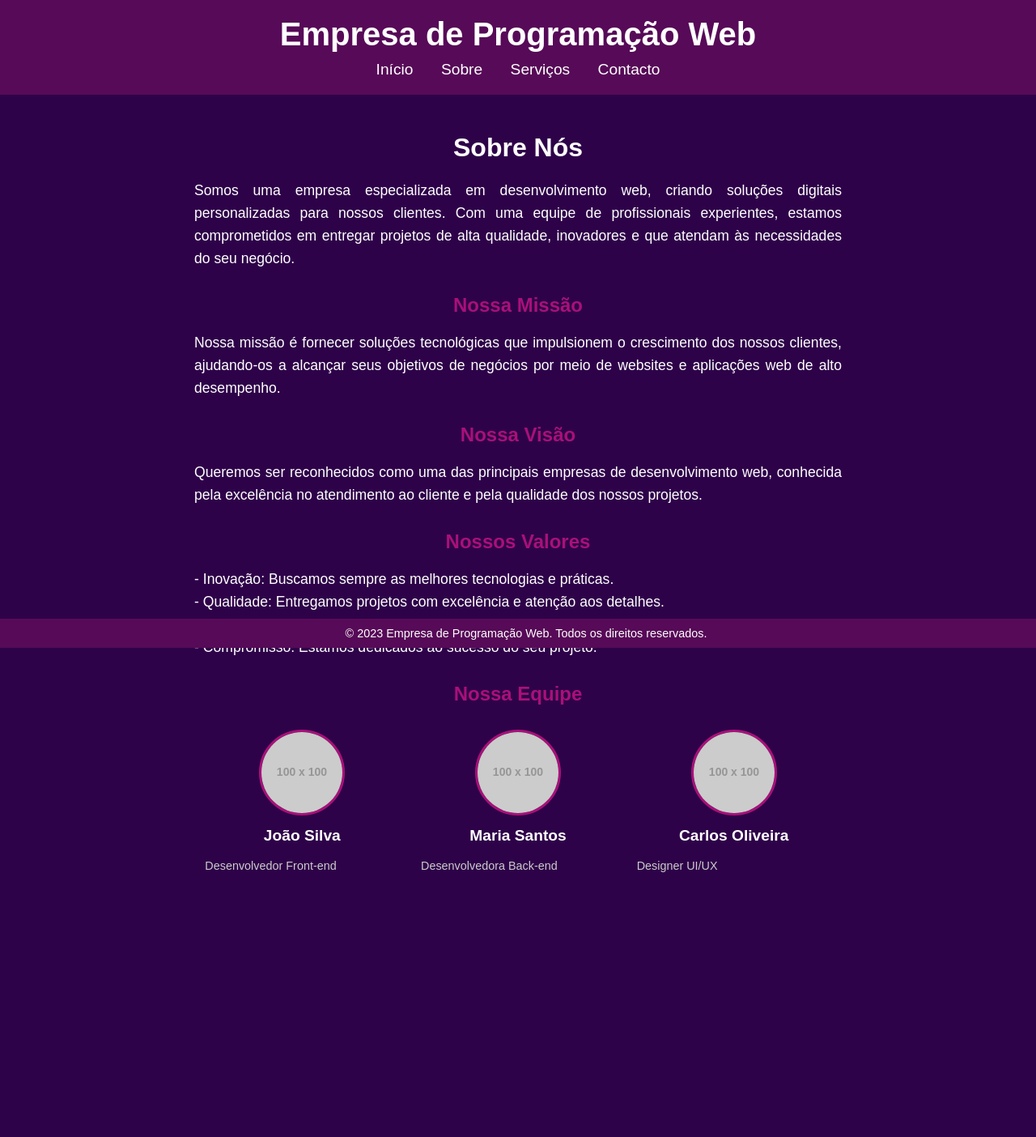
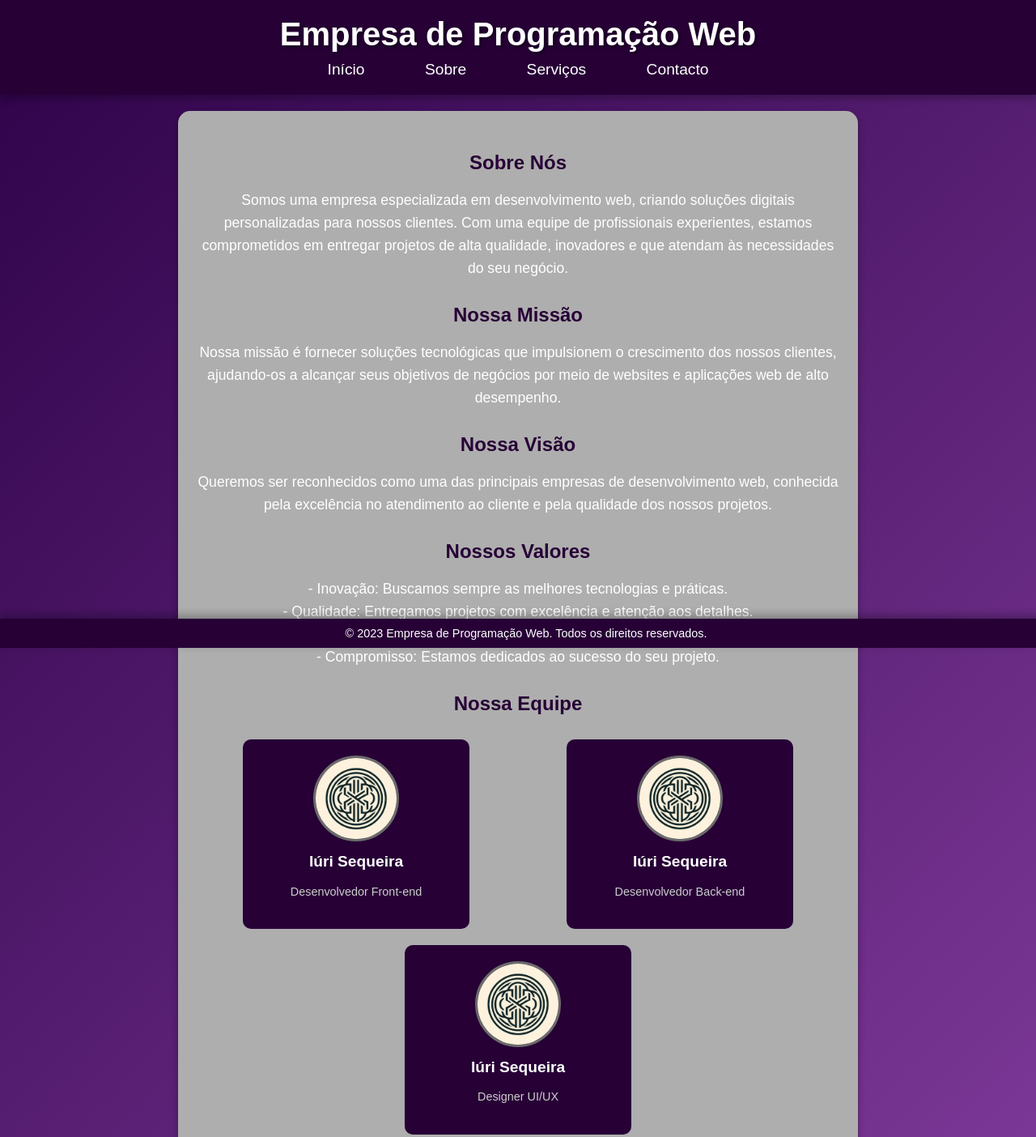
Before and after one commit to IuriSequeira/HTMLteste, a plain HTML site: page sobre.html in a window 1280 px wide. Shown: the top 1404 px of the page at 81% size. Before the commit the page ends 1125 px from the top, so only its background shows below. Drawn offline with Linux system fonts and the light colour scheme; placeholder pictures from the web are drawn by us.

Commit message:
NovaVersaoRoxa

```diff
--- a/sobre.html
+++ b/sobre.html
@@ -3,26 +3,27 @@
 <head>
     <meta charset="UTF-8">
     <meta name="viewport" content="width=device-width, initial-scale=1.0">
-    <title>Sobre - Meu Site Roxo</title>
+    <title>Sobre - Empresa de Programação Web</title>
     <style>
-        /* O mesmo estilo do index.html */
         body {
             font-family: Arial, sans-serif;
             margin: 0;
             padding: 0;
-            background-color: #2E0249;
+            background: linear-gradient(135deg, #2E0249, #5a047cca); /* Gradiente roxo */
             color: #FFFFFF;
         }
 
         header {
-            background-color: #570A57;
+            background-color: #270036;
             padding: 20px;
             text-align: center;
+            box-shadow: 0 4px 10px rgba(0, 0, 0, 0.3); /* Sombra */
         }
 
         header h1 {
             margin: 0;
             font-size: 2.5em;
+            text-shadow: 2px 2px 4px rgba(0, 0, 0, 0.5); /* Sombra no texto */
         }
 
         nav {
@@ -34,86 +35,25 @@
             text-decoration: none;
             margin: 0 15px;
             font-size: 1.2em;
+            padding: 10px 20px; /* Espaçamento interno */
+            border-radius: 25px; /* Bordas arredondadas */
+            transition: background-color 0.3s ease, transform 0.3s ease; /* Transição suave */
         }
 
         nav a:hover {
-            text-decoration: underline;
-        }
-
-        .content {
-            padding: 20px;
-            text-align: center;
-        }
-
-        .content h2 {
-            font-size: 2em;
-            margin-bottom: 20px;
-        }
-
-        .content p {
-            font-size: 1.2em;
-            line-height: 1.6;
-        }
-
-        footer {
-            background-color: #570A57;
-            padding: 10px;
-            text-align: center;
-            position: fixed;
-            bottom: 0;
-            width: 100%;
-        }
-
-        footer p {
-            margin: 0;
-            font-size: 0.9em;
-        }
-    </style>
-<!DOCTYPE html>
-<html lang="pt-BR">
-<head>
-    <meta charset="UTF-8">
-    <meta name="viewport" content="width=device-width, initial-scale=1.0">
-    <title>Sobre - Empresa de Programação Web</title>
-    <style>
-        body {
-            font-family: Arial, sans-serif;
-            margin: 0;
-            padding: 0;
-            background-color: #2E0249;
-            color: #FFFFFF;
-        }
-
-        header {
-            background-color: #570A57;
-            padding: 20px;
-            text-align: center;
-        }
-
-        header h1 {
-            margin: 0;
-            font-size: 2.5em;
-        }
-
-        nav {
-            margin-top: 10px;
-        }
-
-        nav a {
-            color: #FFFFFF;
-            text-decoration: none;
-            margin: 0 15px;
-            font-size: 1.2em;
-        }
-
-        nav a:hover {
-            text-decoration: underline;
+            background-color: #6d0098ca; /* Cor de fundo ao passar o mouse */
+            transform: translateY(-3px); /* Efeito de levantar */
         }
 
         .content {
             padding: 20px;
             max-width: 800px;
-            margin: 0 auto;
+            margin: 20px auto;
+            background-color: rgb(174, 174, 174); /* Fundo semi-transparente */
+            border-radius: 15px; /* Bordas arredondadas */
+            box-shadow: 0 4px 10px rgba(0, 0, 0, 0.3); /* Sombra */
+            animation: fadeIn 1s ease-out; /* Animação de entrada */
+            text-align: center;
         }
 
         .content h2 {
@@ -126,13 +66,14 @@
             font-size: 1.5em;
             margin-top: 30px;
             margin-bottom: 10px;
-            color: #A91079;
+            color: #270036; /* Cor destacada */
         }
 
         .content p {
             font-size: 1.1em;
             line-height: 1.6;
             text-align: justify;
+            text-align: center;
         }
 
         .team {
@@ -146,13 +87,22 @@
             text-align: center;
             margin: 10px;
             flex-basis: 30%;
+            padding: 20px;
+            background-color: #270036; /* Fundo escuro */
+            border-radius: 10px; /* Bordas arredondadas */
+            transition: transform 0.3s ease, box-shadow 0.3s ease; /* Efeito de transição */
+        }
+
+        .team-member:hover {
+            transform: translateY(-10px); /* Move a caixa para cima */
+            box-shadow: 0 10px 20px rgba(0, 0, 0, 0.2); /* Adiciona sombra */
         }
 
         .team-member img {
             width: 100px;
             height: 100px;
             border-radius: 50%;
-            border: 3px solid #A91079;
+            border: 3px solid #6b6b6b; /* Borda roxa */
         }
 
         .team-member h4 {
@@ -162,21 +112,55 @@
 
         .team-member p {
             font-size: 0.9em;
-            color: #CCCCCC;
+            color: #CCCCCC; /* Texto cinza claro */
+
         }
 
         footer {
-            background-color: #570A57;
+            background-color: #270036;
             padding: 10px;
             text-align: center;
             position: fixed;
             bottom: 0;
             width: 100%;
+            box-shadow: 0 -4px 10px rgba(0, 0, 0, 0.3); /* Sombra na parte superior */
         }
 
         footer p {
             margin: 0;
             font-size: 0.9em;
+        }
+
+        @keyframes fadeIn {
+            from {
+                opacity: 0;
+                transform: translateY(20px);
+            }
+            to {
+                opacity: 1;
+                transform: translateY(0);
+            }
+        }
+
+        @media (max-width: 768px) {
+            header h1 {
+                font-size: 2em; /* Reduz o tamanho do título */
+            }
+
+            nav a {
+                font-size: 1em; /* Reduz o tamanho dos links */
+                padding: 8px 15px; /* Ajusta o espaçamento */
+            }
+
+            .content {
+                margin: 10px; /* Reduz a margem */
+                padding: 15px; /* Reduz o padding */
+            }
+
+            .team-member {
+                flex-basis: 100%; /* Ocupa toda a largura */
+                margin: 10px 0;
+            }
         }
     </style>
 </head>
@@ -193,7 +177,7 @@
     </header>
 
     <div class="content">
-        <h2>Sobre Nós</h2>
+        <h3>Sobre Nós</h3>
         <p>
             Somos uma empresa especializada em desenvolvimento web, criando soluções digitais personalizadas para nossos clientes.
             Com uma equipe de profissionais experientes, estamos comprometidos em entregar projetos de alta qualidade, inovadores e que atendam às necessidades do seu negócio.
@@ -220,18 +204,18 @@
         <h3>Nossa Equipe</h3>
         <div class="team">
             <div class="team-member">
-                <img src="https://via.placeholder.com/100" alt="Membro da Equipe 1">
-                <h4>João Silva</h4>
+                <img src="imagens/irs.png" alt="Iúri Sequeira">
+                <h4>Iúri Sequeira</h4>
                 <p>Desenvolvedor Front-end</p>
             </div>
             <div class="team-member">
-                <img src="https://via.placeholder.com/100" alt="Membro da Equipe 2">
-                <h4>Maria Santos</h4>
-                <p>Desenvolvedora Back-end</p>
+                <img src="imagens/irs.png" alt="Iúri Sequeira">
+                <h4>Iúri Sequeira</h4>
+                <p>Desenvolvedor Back-end</p>
             </div>
             <div class="team-member">
-                <img src="https://via.placeholder.com/100" alt="Membro da Equipe 3">
-                <h4>Carlos Oliveira</h4>
+                <img src="imagens/irs.png" alt="Iúri Sequeira">
+                <h4>Iúri Sequeira</h4>
                 <p>Designer UI/UX</p>
             </div>
         </div>
```
Also changed, not shown: index.html (+43 -3 lines), imagens/irs.png (added).
